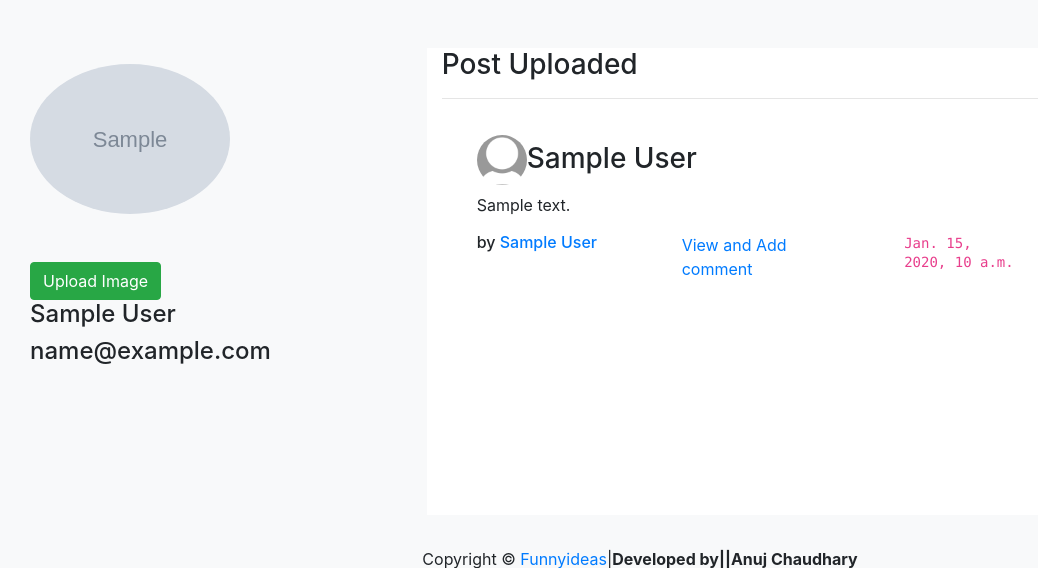
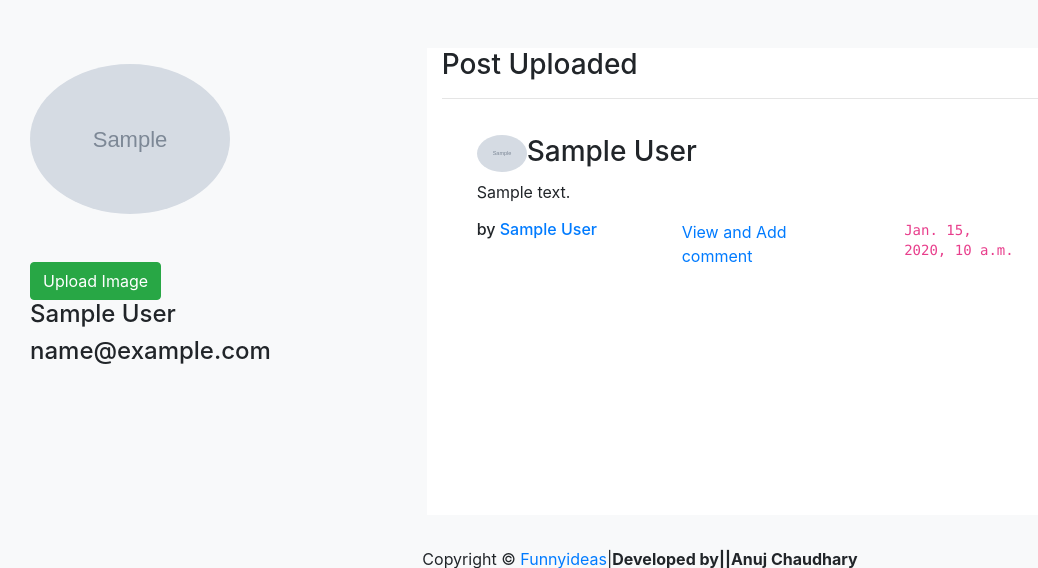
Before and after one commit to ankanuj/funny_ideas, a Django app: page /accounts/profile/ in a window 1280 px wide. Shown: the part 80-648 px from the top of the page, without its empty margins (0-1038 px from the left). Run offline with Django 3.2, Linux system fonts and the light colour scheme; the first user in the database is signed in; tables that the repository leaves empty hold one stand-in row (Sample ...); some libraries are stand-ins or nearby versions.

Commit message:
profile pics

```diff
--- a/templates/accounts/profile.html
+++ b/templates/accounts/profile.html
@@ -43,8 +43,13 @@
                        {% for post in post %}
                        {% if post %}
                         <div class="container-fluid">
-                            <h3>
-                                <img src="{% static 'img/profile.jpg' %}" id="user_img2" class="rounded-circle image-responsive">{{post.heading}} </h3>
+                            <h3> {% if post.user.profile.profile_photo %}
+                                <img src="{{post.user.profile.profile_photo.url}}" id="user_img2" class="rounded-circle image-responsive">{{post.heading}}
+                            </h3>
+                                {% else %}
+                                <img src="{% static 'img/profile.jpg' %}" id="user_img2" class="rounded-circle image-responsive">{{post.heading}}
+                            </h3>
+                                {% endif %}
                             <p>{{post.content}}
                             </p>
                             <div class="row">
```
